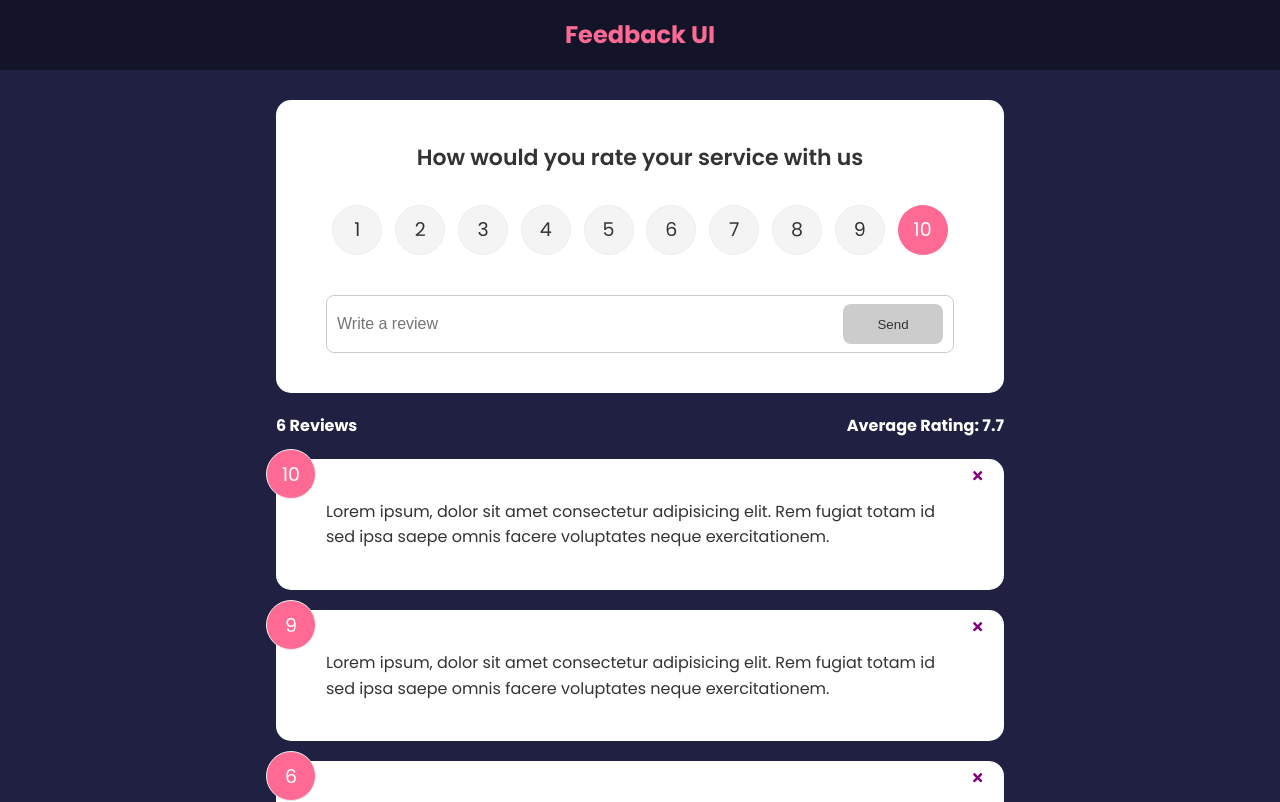
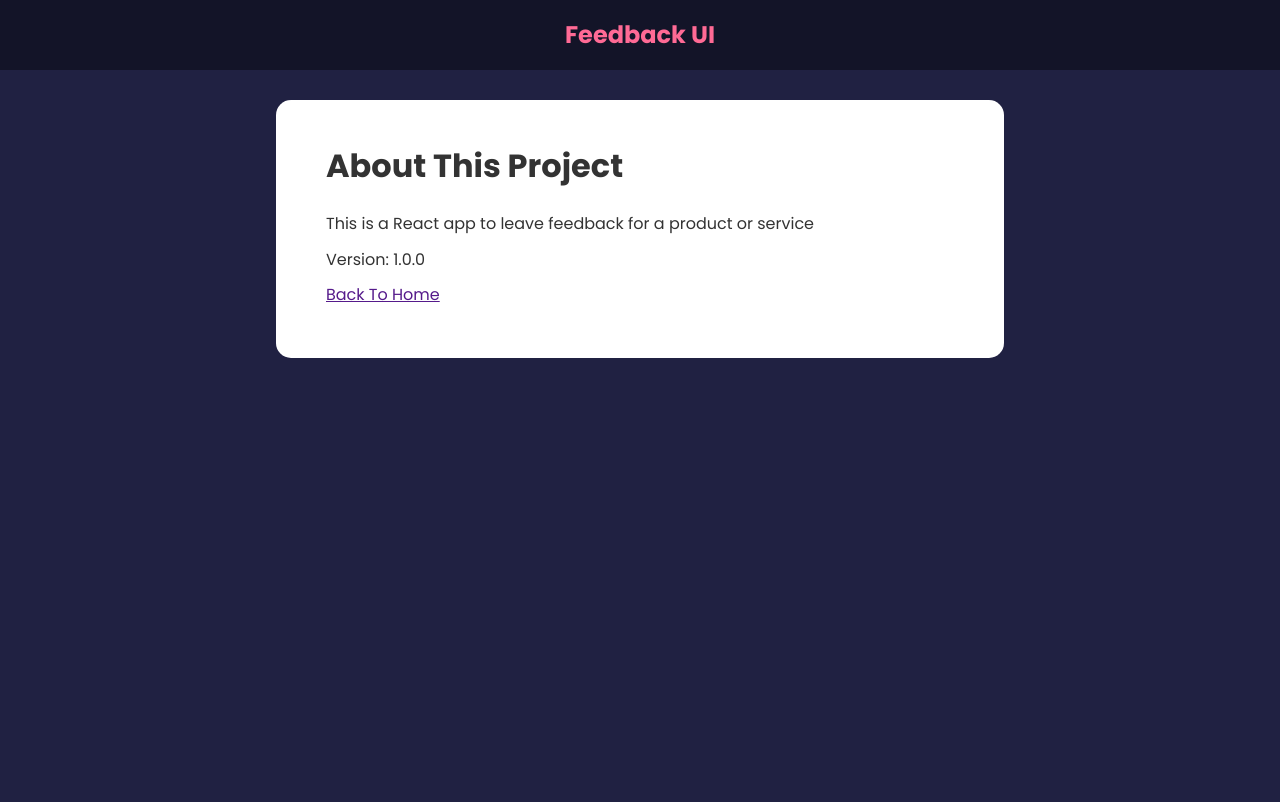
Before and after one commit to ruphert/ReactApps, a React (Create React App) app in the folder feedbacker/: page /about in a window 1280 px wide. Shown: the top 802 px of the page. Built offline with nearby package versions, Linux system fonts and the light colour scheme.

Commit message:
added aboutpage and routes to the project

```diff
--- a/feedbacker/package.json
+++ b/feedbacker/package.json
@@ -10,6 +10,7 @@
     "react": "^18.1.0",
     "react-dom": "^18.1.0",
     "react-icons": "^4.3.1",
+    "react-router-dom": "^6.3.0",
     "react-scripts": "5.0.1",
     "uuid": "^8.3.2",
     "web-vitals": "^2.1.4"
--- a/feedbacker/src/App.js
+++ b/feedbacker/src/App.js
@@ -1,10 +1,12 @@
 import { v4 as uuidv4 } from "uuid";
+import { BrowserRouter as Router, Route, Routes } from "react-router-dom";
 import { useState } from "react";
 import Header from "./components/Header";
 import FeedbackList from "./components/FeedbackList";
 import feedbackData from "./data/FeedbackData";
 import FeedbackStats from "./components/FeedbackStats";
 import FeedbackForm from "./components/FeedbackForm";
+import AboutPage from "./pages/AboutPage";
 
 function App() {
   const [feedback, setFeedback] = useState(feedbackData);
@@ -20,14 +22,29 @@
     }
   };
   return (
-    <>
+    <Router>
       <Header />
       <div className="container">
-        <FeedbackForm handleAdd={addFeedback} />
-        <FeedbackStats feedback={feedback} />
-        <FeedbackList feedback={feedback} handleDelete={deleteFeedback} />
+        <Routes>
+          <Route
+            exact
+            path="/"
+            element={
+              <>
+                <FeedbackForm handleAdd={addFeedback} />
+                <FeedbackStats feedback={feedback} />
+                <FeedbackList
+                  feedback={feedback}
+                  handleDelete={deleteFeedback}
+                />
+              </>
+            }
+          ></Route>
+
+          <Route path="/about" element={<AboutPage />} />
+        </Routes>
       </div>
-    </>
+    </Router>
   );
 }
 
--- /dev/null
+++ b/feedbacker/src/pages/AboutPage.jsx
@@ -0,0 +1,18 @@
+import Card from "../components/shared/Card";
+
+function AboutPage() {
+  return (
+    <Card>
+      <div className="about">
+        <h1>About This Project</h1>
+        <p>This is a React app to leave feedback for a product or service </p>
+        <p>Version: 1.0.0</p>
+        <p>
+          <a href="">Back To Home</a>
+        </p>
+      </div>
+    </Card>
+  );
+}
+
+export default AboutPage;
```
Also changed, not shown: 1 other file (tests, documents, lock files or other folders).
